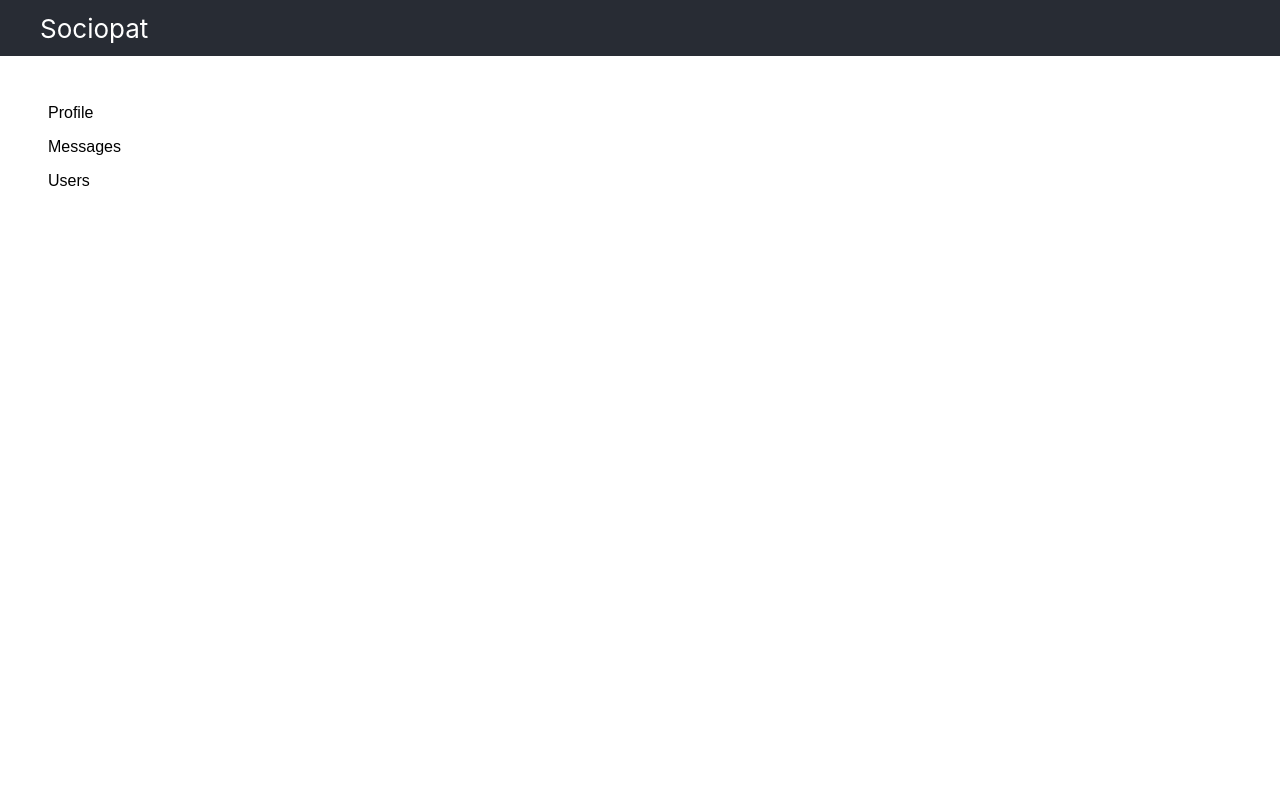
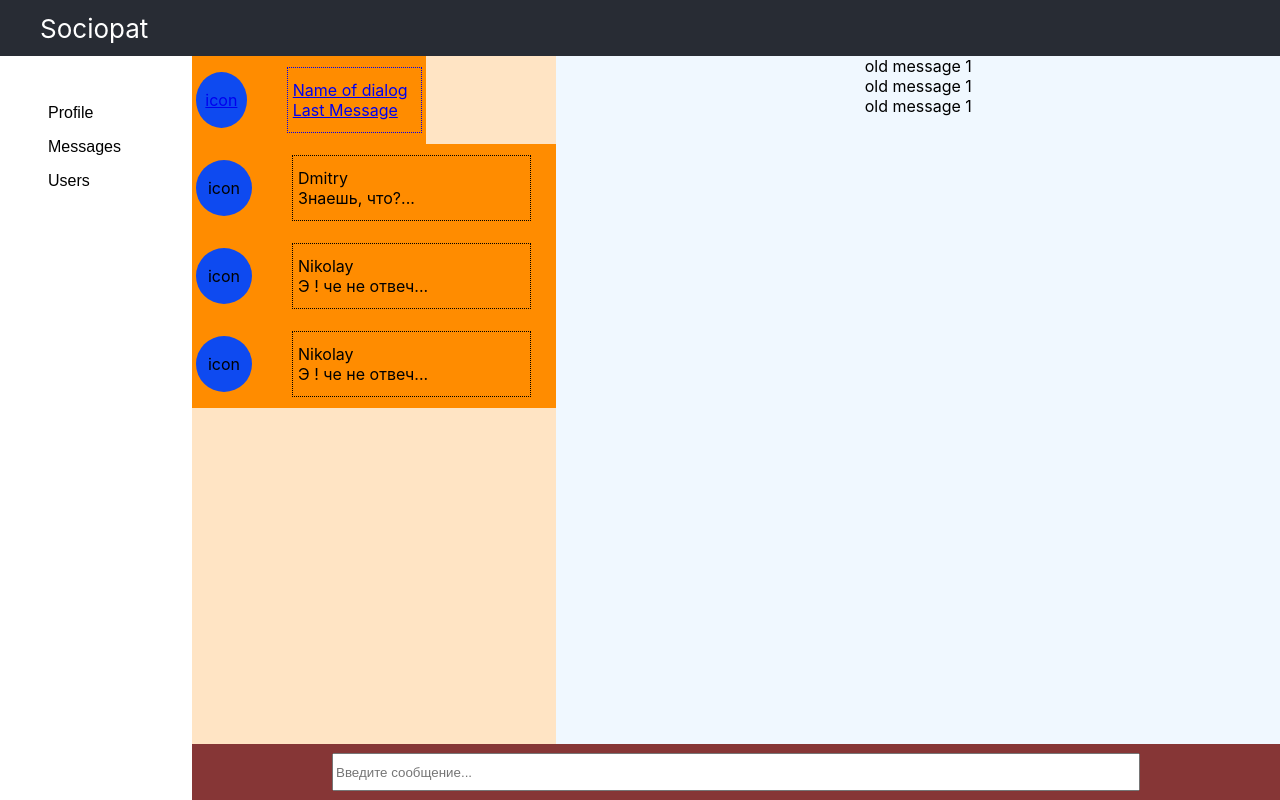
Before and after one commit to savchuckvadim/sociopat, a React (Create React App) app: page /messages/dialog/1 in a window 1280 px wide. Built offline with nearby package versions, Linux system fonts and the light colour scheme.

Commit message:
fixing routes

```diff
--- a/src/modules/components/Main/Main.jsx
+++ b/src/modules/components/Main/Main.jsx
@@ -2,9 +2,13 @@
 import { Route, Routes } from "react-router-dom"
 import Profile from "./main-area/Profile/Profile"
 import { LeftItemsContainer } from "./items/itemsOfLeftMenu-Container"
-import './Main.css'
-import Messages from "./main-area/Messages/Messages"
-import Users from "./main-area/Users/Users"
+import './Main.css';
+import Messages from "./main-area/Messages/Messages";
+import Users from "./main-area/Users/Users";
+import Layout from "../Route/Layout";
+import CurrentDialog from "./main-area/Messages/CurrentDialog.jsx/CurrentDialog";
+
+
 const Main = () => {
 
     return (
@@ -13,18 +17,23 @@ const Main = () => {
                 <div id="left__area">
                     <div id="left__menu">
                         <LeftItemsContainer />
+                        {/* <Layout /> */}
                     </div>
 
                 </div>
                 <div id="main__area">
                     <Routes>
-                        <Route exact path="/" element={<Profile />} />
-                        <Route exact path="/profile" element={<Profile />} />
-                        <Route  path="/messages" element={<Messages />} />
-                        <Route  path="/messages" element={<Messages />} />
-                        <Route  path="/dialog/1" element={<Messages />} />
-                        {/* <Route  path="/messages/dialog/" element={<Messages />} /> */}
-                        <Route exact path="/users" element={<Users />} />
+
+
+                            <Route path="profile" element={<Profile />} />
+                            <Route path="messages" element={<Messages />}>
+                                <Route path=":dialog/1" element={<CurrentDialog />} />
+                            </Route>
+                            <Route path="/messages" element={<Messages />} />
+
+                            {/* <Route  path="/messages/dialog/" element={<Messages />} /> */}
+                            <Route exact path="/users" element={<Users />} />
+
                     </Routes>
                 </div>
             </main>
--- a/src/modules/components/Main/main-area/Messages/Messages.jsx
+++ b/src/modules/components/Main/main-area/Messages/Messages.jsx
@@ -9,7 +9,7 @@ const Messages = () => (
     <div className={style.messages__area}>
 
         <div className={style.dialogs}>
-            <NavLink to="/dialog/1">
+            <NavLink to="dialog/1">
                 <div className={style.dialog}>
                     <div className={style.iconOfDialog}>icon</div>
                     <div className={style.lastMessage}>
@@ -43,7 +43,7 @@ const Messages = () => (
         </div>
         <div className={style.currentDialogs}>
             <Routes>
-                <Route path="/dialog/1" element={<CurrentDialog />} />
+                <Route path=":dialog/1" element={<CurrentDialog />} />
             </Routes>
 
             <NewMessageSendArea />
--- /dev/null
+++ b/src/modules/components/Route/Layout.jsx
@@ -0,0 +1,33 @@
+import { NavLink, Outlet, Route, Routes } from 'react-router-dom';
+import style from '../Main/items/ItemOfLeftMenu.module.css';
+import CurrentDialog from '../Main/main-area/Messages/CurrentDialog.jsx/CurrentDialog';
+import Messages from '../Main/main-area/Messages/Messages';
+import Profile from '../Main/main-area/Profile/Profile';
+import Users from '../Main/main-area/Users/Users';
+import '../Main/Main.css';
+
+const Layout = () => {
+
+    return (
+        // <main id="main">
+        //     <div id="left__area">
+        //         <div id="left__menu">
+        //             <NavLink key='profile-link' activeclassname={style.active} className={style.left__menu__item} to='profile'>Profile</NavLink>
+        //             <NavLink key='messages-link' activeclassname={style.active} className={style.left__menu__item} to='messages'>Messages</NavLink>
+        //             <NavLink key='users-link' activeclassname={style.active} className={style.left__menu__item} to='users'>Users</NavLink>
+        //         </div>
+        //     </div>
+        //     <div id="main__area">
+
+        //     </div>
+        // </main>
+        <>
+            <NavLink key='profile-link' activeclassname={style.active} className={style.left__menu__item} to='profile'>Profile</NavLink>
+            <NavLink key='messages-link' activeclassname={style.active} className={style.left__menu__item} to='messages'>Messages</NavLink>
+            <NavLink key='users-link' activeclassname={style.active} className={style.left__menu__item} to='users'>Users</NavLink>
+            </>
+    )
+}
+
+
+export default Layout
```
Also changed, not shown: src/App.js (+8 -2 lines).
